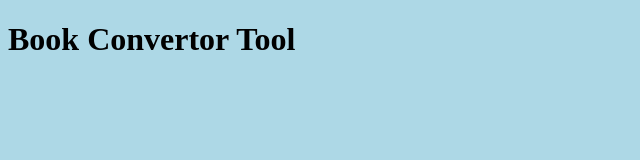
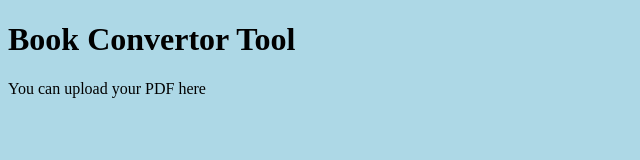
Before and after one commit to amond049/BookConvertor, a plain HTML site: page index.html in a window 1280 px wide. Shown: the whole page, without its empty margins (0-640 px from the left). Drawn offline with Linux system fonts and the light colour scheme.

Commit message:
Update index.html
Editing text to initialize pages

```diff
--- a/index.html
+++ b/index.html
@@ -6,5 +6,6 @@
     </head>
     <body>
         <h1>Book Convertor Tool</h1>
+        <p>You can upload your PDF here</p>
     </body>
 </html>
```
